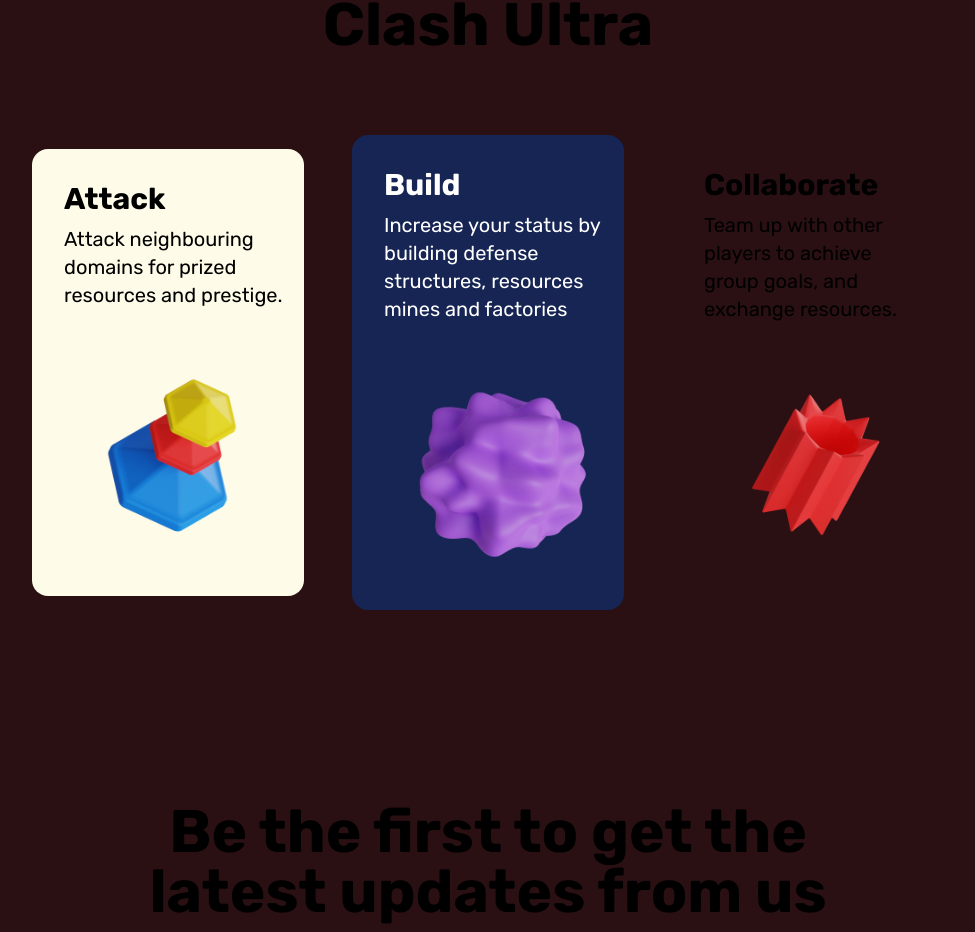
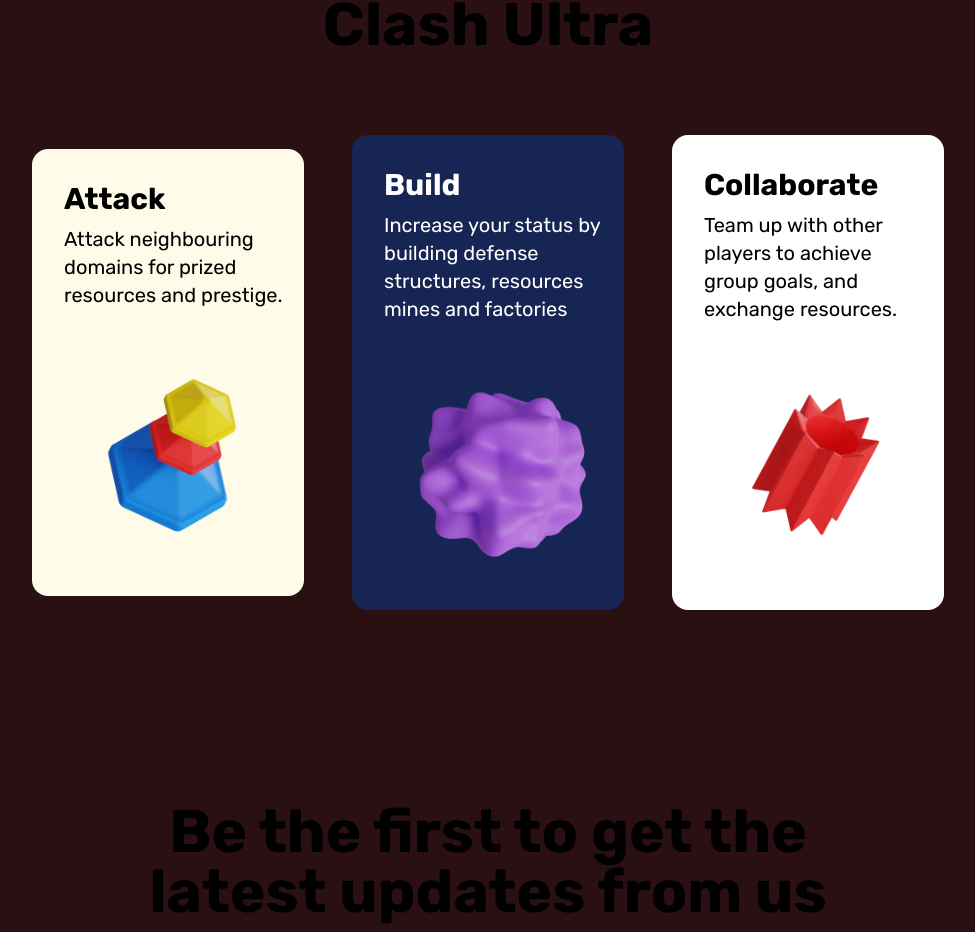
Before and after one commit to integral-digi/clashultra, a Next.js app: page / in a window 1280 px wide. Shown: the part 3912-4844 px from the top of the page, without its empty margins (152-1127 px from the left). Built offline with nearby package versions, Linux system fonts and the light colour scheme.

Commit message:
color code fix

```diff
--- a/app/components/Features.tsx
+++ b/app/components/Features.tsx
@@ -30,11 +30,11 @@ const Features: React.FC = () => {
             className="flex flex-wrap items-center gap-12 justify-center lg:flex-col"
             initial={{ opacity: 0, translateY: "100px" }}
             whileInView={{ opacity: 1, translateY: "0" }}
-            transition={{ delay: 0.5, duration: 3 }}
+            transition={{ delay: 0.5, duration: 0.8 }}
             exit={{ opacity: 0 }}
         >
             {features.card.map((item: any) => (
-                <section
+                <motion.section
                     key={item.id}
                     className={`w-1/4 h-full rounded-2xl py-8 pl-8 pr-4 lg:w-full ${
                     item.id === 1
@@ -43,6 +43,7 @@ const Features: React.FC = () => {
                         ? `${item.textColor} font-medium ${item.backgroundColor}`
                         : `${item.textColor} font-medium ${item.backgroundColor}`
                     }`}
+                    whileHover={{ scale: 1.05 }}
                 >
                     <section className="space-y-8">
                         <section className="space-y-2 w-full">
@@ -51,7 +52,7 @@ const Features: React.FC = () => {
                         </section>
                         <section className="float-right">
                             <Image
-                            src={item.illustration}
+                                src={item.illustration}
                                 width={250}
                                 height={250}
                                 layout="responsive"
@@ -60,7 +61,7 @@ const Features: React.FC = () => {
                             />
                         </section>
                     </section>
-                </section>
+                </motion.section>
             ))}
         </motion.section>
     </section>
--- a/content.json
+++ b/content.json
@@ -123,7 +123,7 @@
         "subtitle": "Attack neighbouring domains for prized resources and prestige.",
         "illustration": "/images/attack.png",
         "backgroundColor": "bg-yellow-50",
-        "textColor": "text-black/20"
+        "textColor": "text-black"
       },
       {
         "id": 2,
@@ -138,8 +138,8 @@
         "title": "Collaborate",
         "subtitle": "Team up with other players to achieve group goals, and exchange resources.",
         "illustration": "/images/collaborate.png",
-        "backgroundColor": "bg-blue-50",
-        "textColor": "text-black/20"
+        "backgroundColor": "bg-white",
+        "textColor": "text-black"
       }
     ]
   },
```
